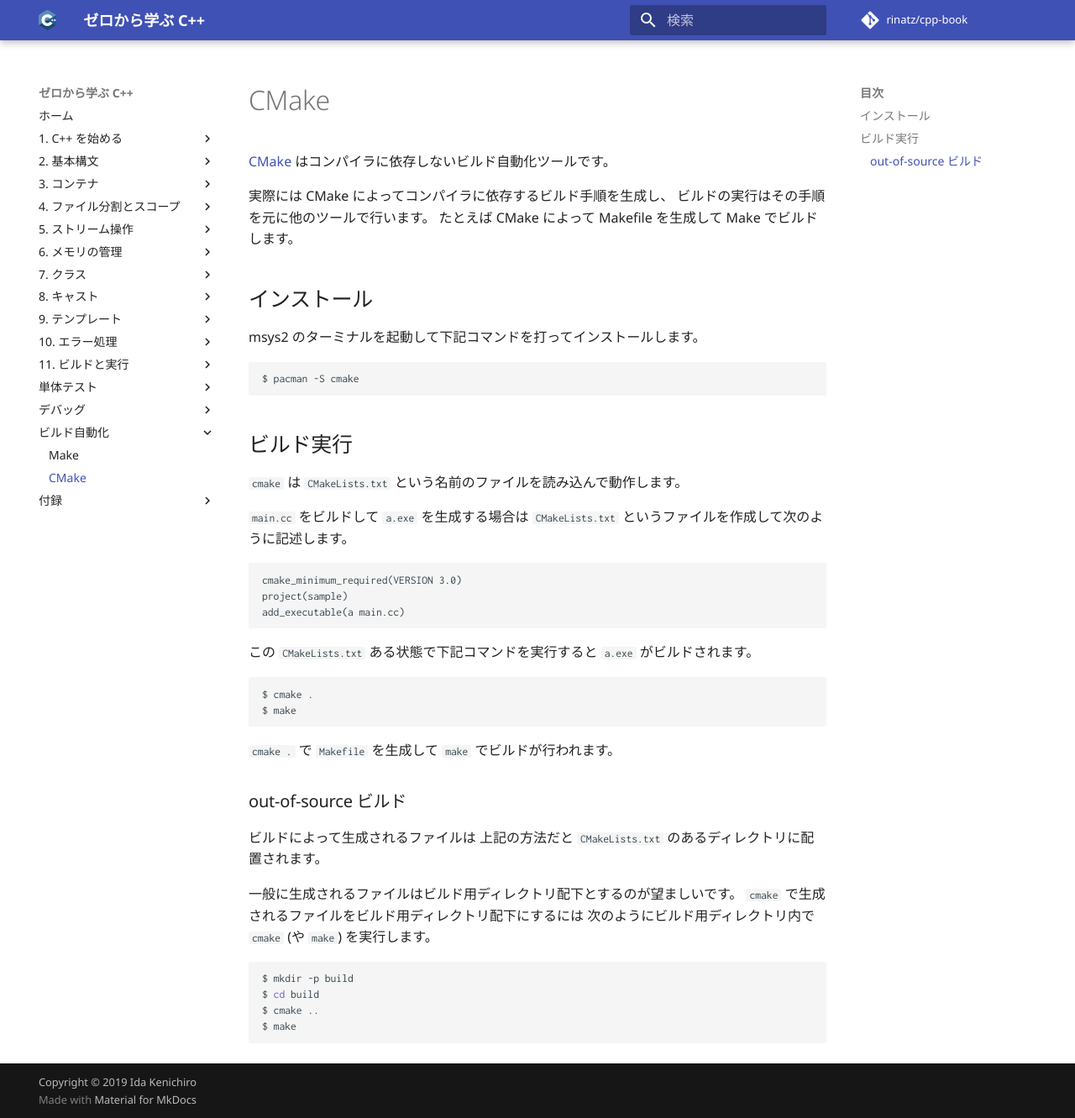
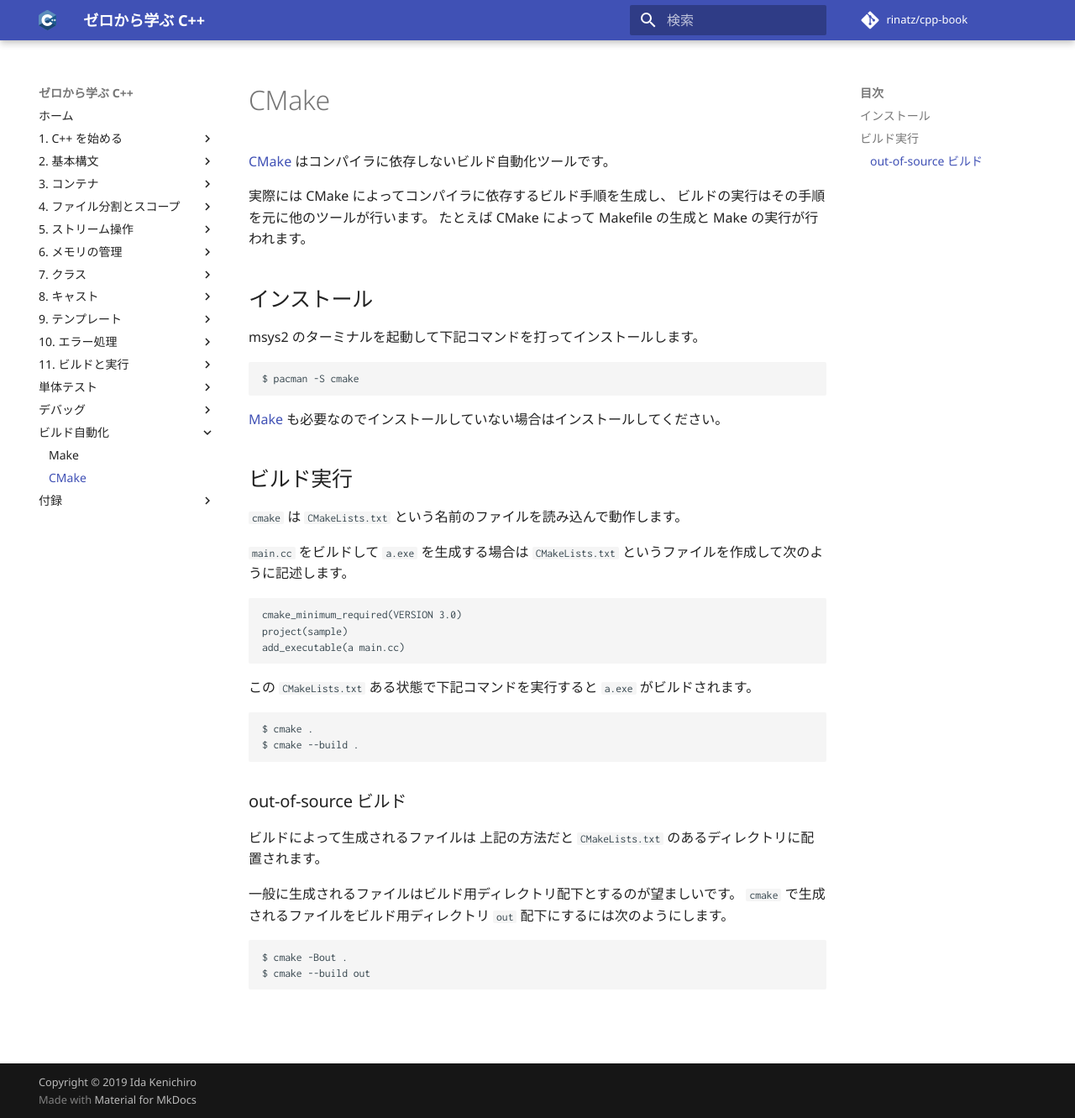
Before and after one commit to rinatz/cpp-book, an MkDocs documentation site: the page built from docs/make-cmake.md, in a window 1280 px wide and 1331 px high. Shown: the whole window at 84% size. Built offline with MkDocs 1.6.1 and Material for MkDocs 9.7.7, drawn with Linux system fonts in a browser that asks for light colours; comment, search, counter and statistics services are not loaded.

Commit message:
Fix cmake command

````diff
--- a/docs/make-cmake.md
+++ b/docs/make-cmake.md
@@ -5,8 +5,8 @@
 [CMake]: https://ja.wikipedia.org/wiki/CMake
 
 実際には CMake によってコンパイラに依存するビルド手順を生成し、
-ビルドの実行はその手順を元に他のツールで行います。
-たとえば CMake によって Makefile を生成して Make でビルドします。
+ビルドの実行はその手順を元に他のツールが行います。
+たとえば CMake によって Makefile の生成と Make の実行が行われます。
 
 ## インストール
 
@@ -15,6 +15,10 @@
 ```bash
 $ pacman -S cmake
 ```
+
+[Make] も必要なのでインストールしていない場合はインストールしてください。
+
+[Make]: make-make.md
 
 ## ビルド実行
 
@@ -33,10 +37,8 @@
 
 ```bash
 $ cmake .
-$ make
+$ cmake --build .
 ```
-
-`cmake .` で `Makefile` を生成して `make` でビルドが行われます。
 
 ### out-of-source ビルド
 
@@ -44,12 +46,9 @@
 上記の方法だと `CMakeLists.txt` のあるディレクトリに配置されます。
 
 一般に生成されるファイルはビルド用ディレクトリ配下とするのが望ましいです。
-`cmake` で生成されるファイルをビルド用ディレクトリ配下にするには
-次のようにビルド用ディレクトリ内で `cmake` (や `make`) を実行します。
+`cmake` で生成されるファイルをビルド用ディレクトリ `out` 配下にするには次のようにします。
 
 ```bash
-$ mkdir -p build
-$ cd build
-$ cmake ..
-$ make
+$ cmake -Bout .
+$ cmake --build out
 ```
````
